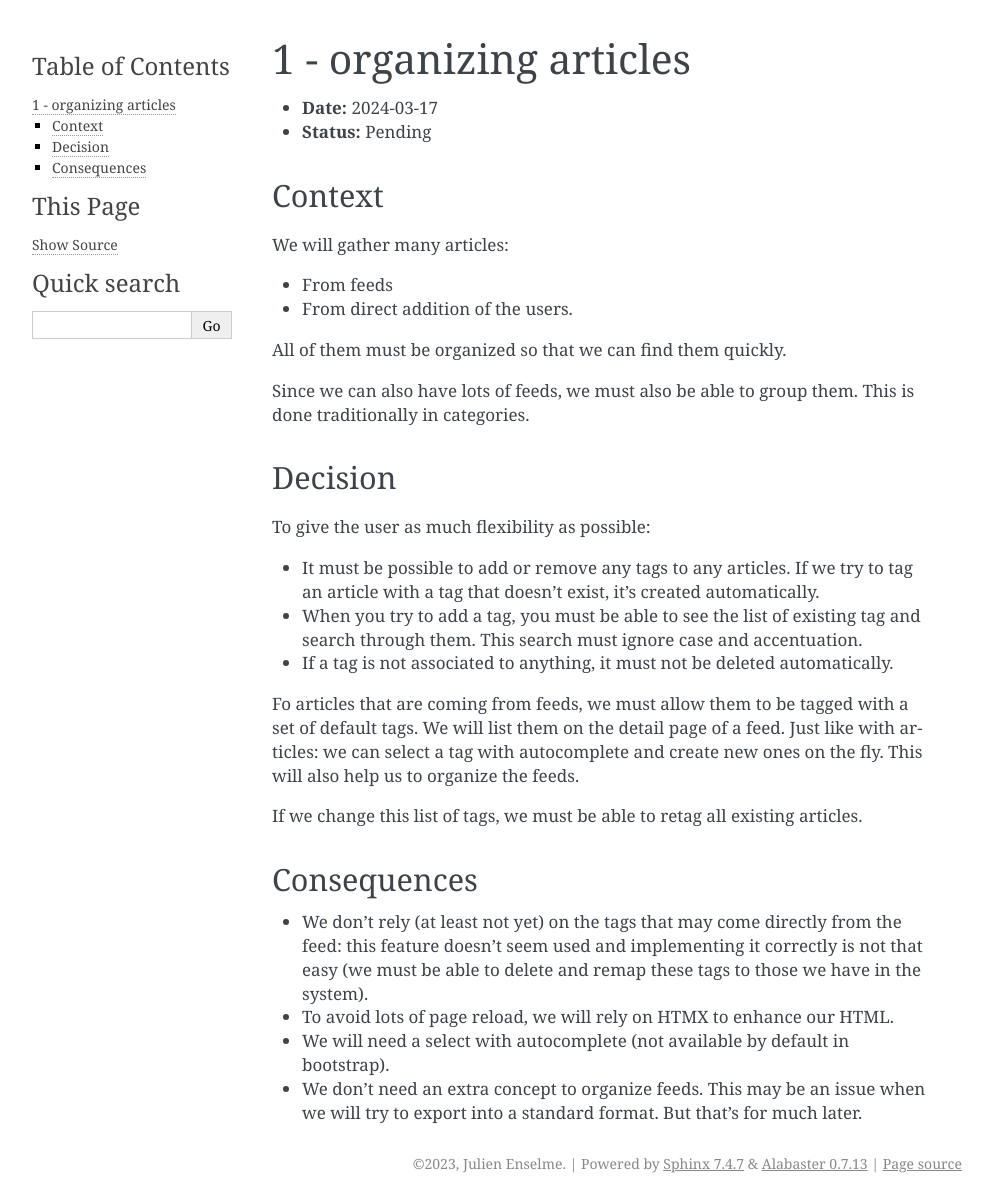
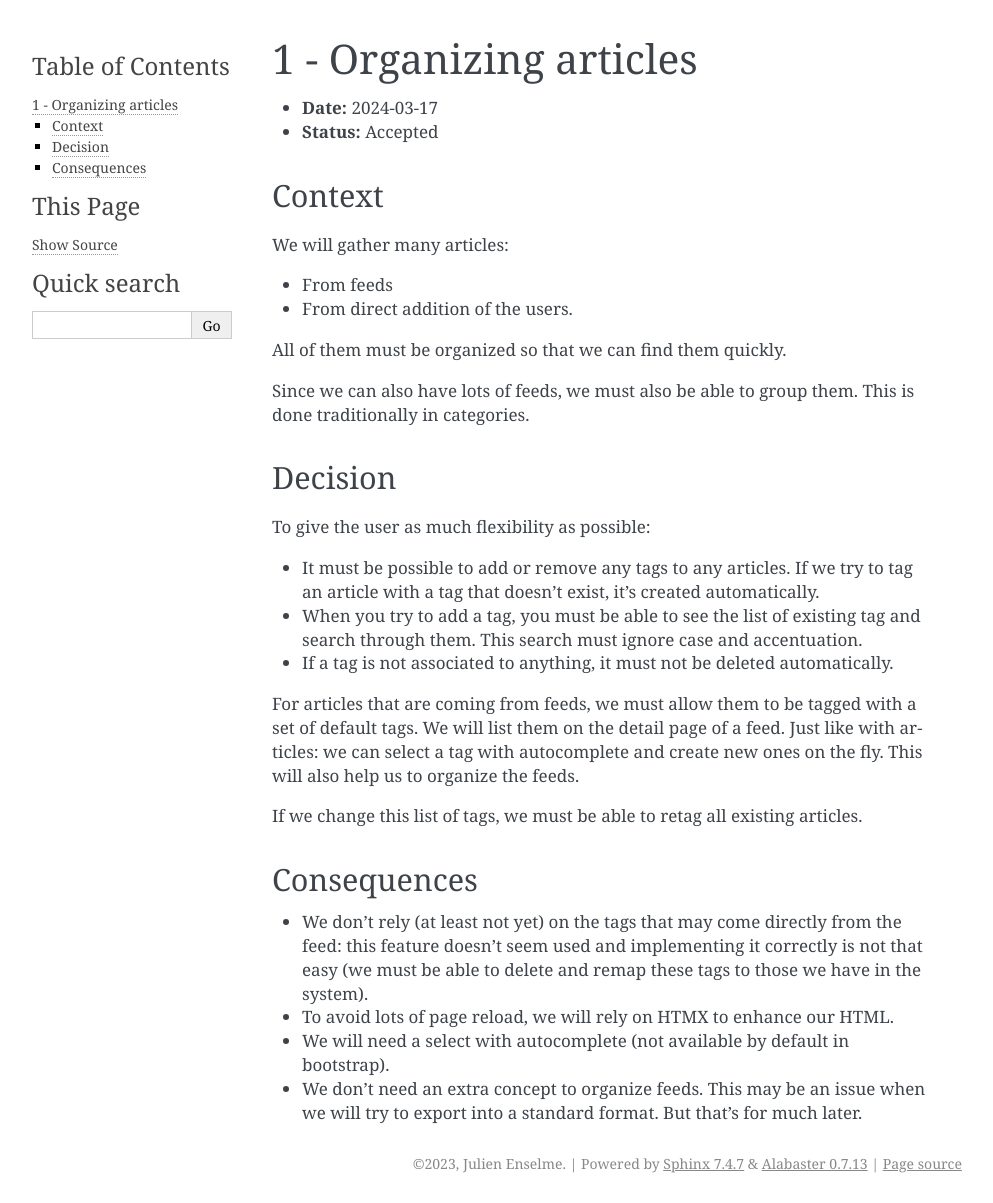
Before and after one commit to Jenselme/legadilo, a Sphinx documentation site: the page built from docs/adrs/0001-organizing-articles.md, in a window 1280 px wide. Shown: the whole page, without its empty margins (148-1141 px from the left). Built offline with Sphinx 7.4.7, drawn with Linux system fonts in a browser that asks for light colours.

```diff
--- a/docs/adrs/0001-organizing-articles.md
+++ b/docs/adrs/0001-organizing-articles.md
@@ -1,7 +1,7 @@
-# 1 - organizing articles
+# 1 - Organizing articles
 
 * **Date:** 2024-03-17
-* **Status:** Pending
+* **Status:** Accepted
 
 ## Context
 
@@ -22,7 +22,7 @@ To give the user as much flexibility as possible:
 * When you try to add a tag, you must be able to see the list of existing tag and search through them. This search must ignore case and accentuation.
 * If a tag is not associated to anything, it must not be deleted automatically.
 
-Fo articles that are coming from feeds, we must allow them to be tagged with a set of default tags.
+For articles that are coming from feeds, we must allow them to be tagged with a set of default tags.
 We will list them on the detail page of a feed.
 Just like with articles: we can select a tag with autocomplete and create new ones on the fly.
 This will also help us to organize the feeds.
```
Also changed, not shown: docs/adrs/0000-project-setup.md (+4 -2 lines), docs/adrs/0002-reading-lists.md (+1 -1 lines), docs/adrs/0003-article-deduplication.md (+1 -1 lines), docs/adrs/0004-user-settings.md (added, +23 -0 lines).
